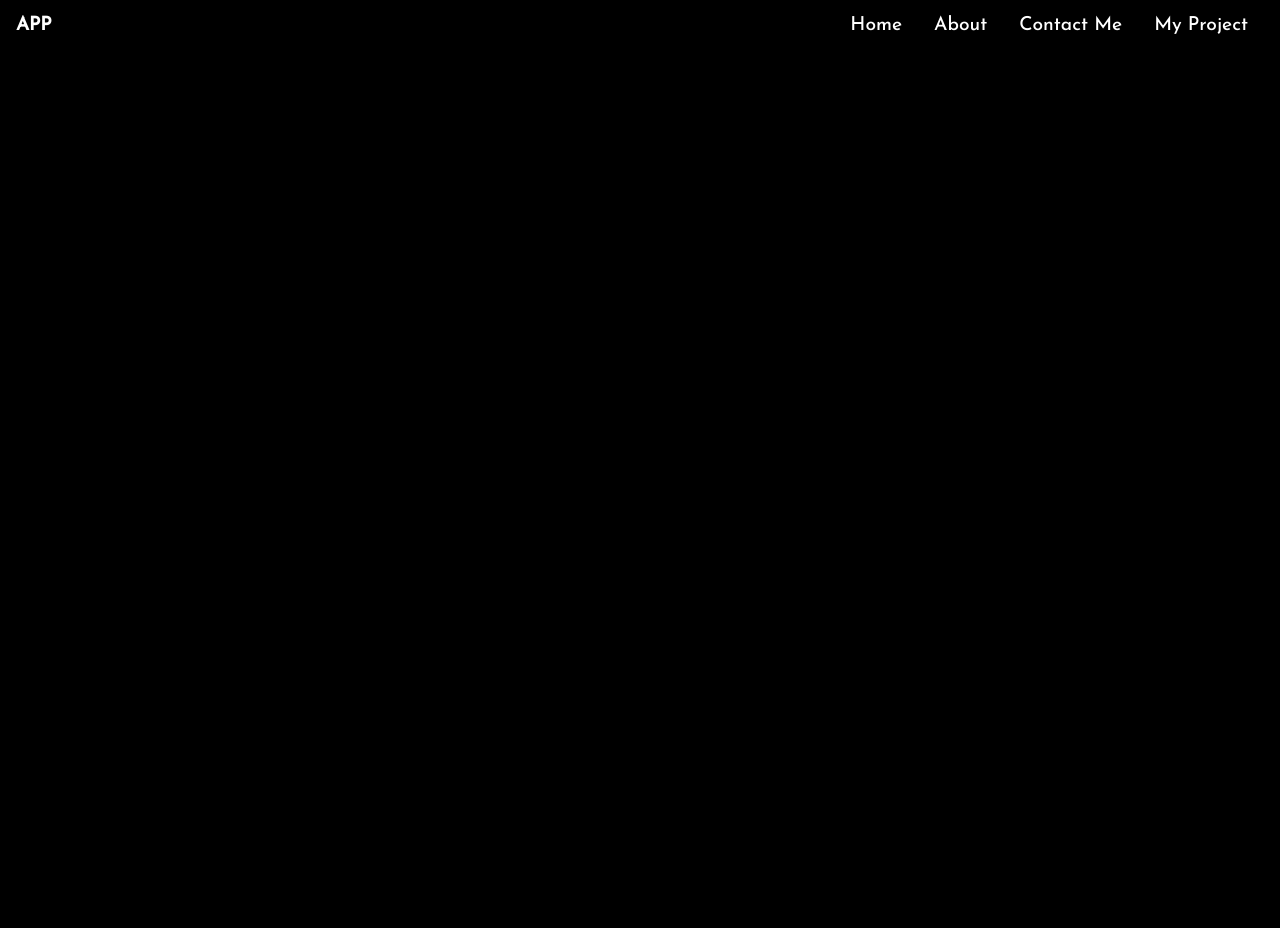
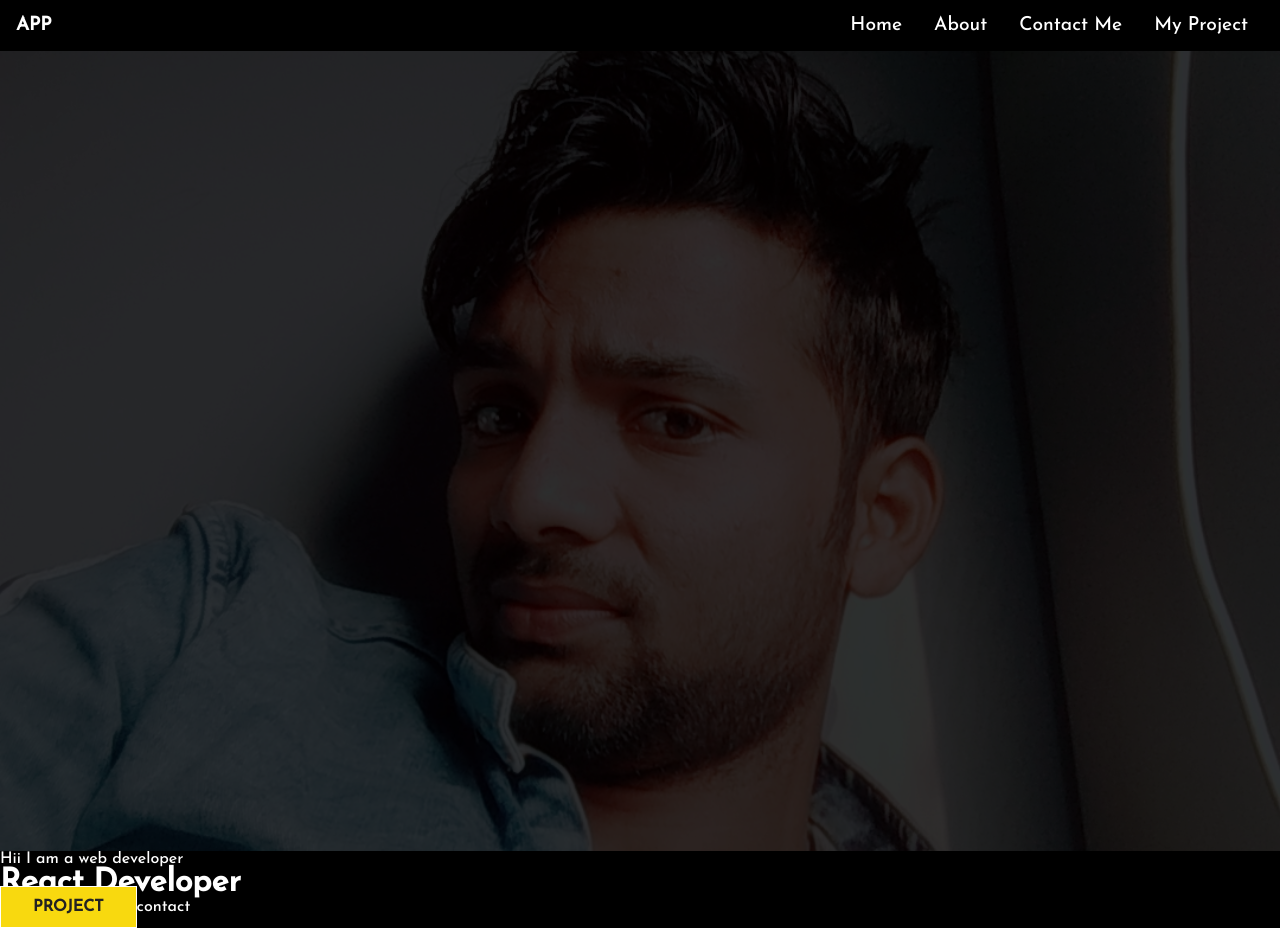
Before and after one commit to yadavravi043/myportfoliofront, a React (Create React App) app: page / in a window 1280 px wide. Before the commit the page ends 800 px from the top, so only its background shows below. Built offline with nearby package versions, Linux system fonts and the light colour scheme.

Commit message:
pic added

```diff
--- /dev/null
+++ b/src/component/HeroImg/HeroImg.js
@@ -0,0 +1,23 @@
+import './HeroImgStyle.css'
+import React from 'react'
+import ravi2 from '../../assets/ravi2.jpg'
+import { Link } from 'react-router-dom'
+const HeroImg = () => {
+  return (
+    <div className='hero'>
+    <div className="mask">
+      <img className='into-img' src={ravi2} alt='intro-img' />
+    </div>
+    <div className="content">
+      <p>Hii I am a web developer</p>
+      <h1>React Developer</h1>
+      <div>
+      <Link to='/project' className='btn'>project</Link>
+      <Link to='/contact' className='btn-light'>contact</Link>
+      </div>
+    </div>
+    </div>
+  )
+}
+
+export default HeroImg
--- /dev/null
+++ b/src/component/HeroImg/HeroImgStyle.css
@@ -0,0 +1,22 @@
+.mask{
+    width: 100%;
+    height: 100vh;
+    position: relative;
+}
+.into-img{
+    width: 100%;
+    height: 100%;
+    background-size: cover;
+    background-position: center;
+    object-fit: cover;
+}
+.mask::after{
+    content: "";
+    width: 100%;
+    height: 100%;
+    position: absolute;
+    top:0;
+    left:0;
+    background-color: #000;
+    opacity: 0.8;
+}
--- a/src/pages/home.js
+++ b/src/pages/home.js
@@ -1,10 +1,11 @@
 import React from 'react'
 import Navbar from '../component/Navbar'
-
+import HeroImg from '../component/HeroImg/HeroImg'
 const Home = () => {
   return (
     <div>
       <Navbar/>
+      <HeroImg/>
     </div>
   )
 }
```
Also changed, not shown: src/assets/ravi2.jpg (added), 1 other file (tests, documents, lock files or other folders).
